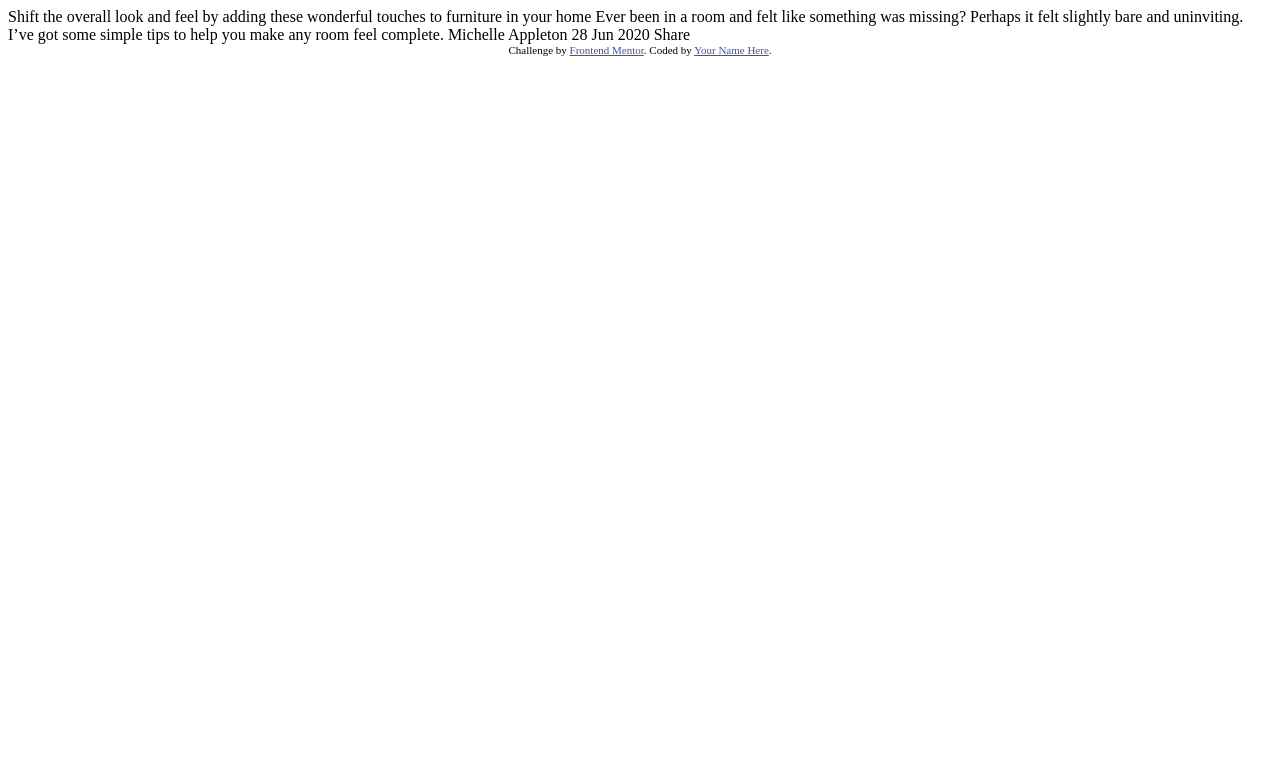
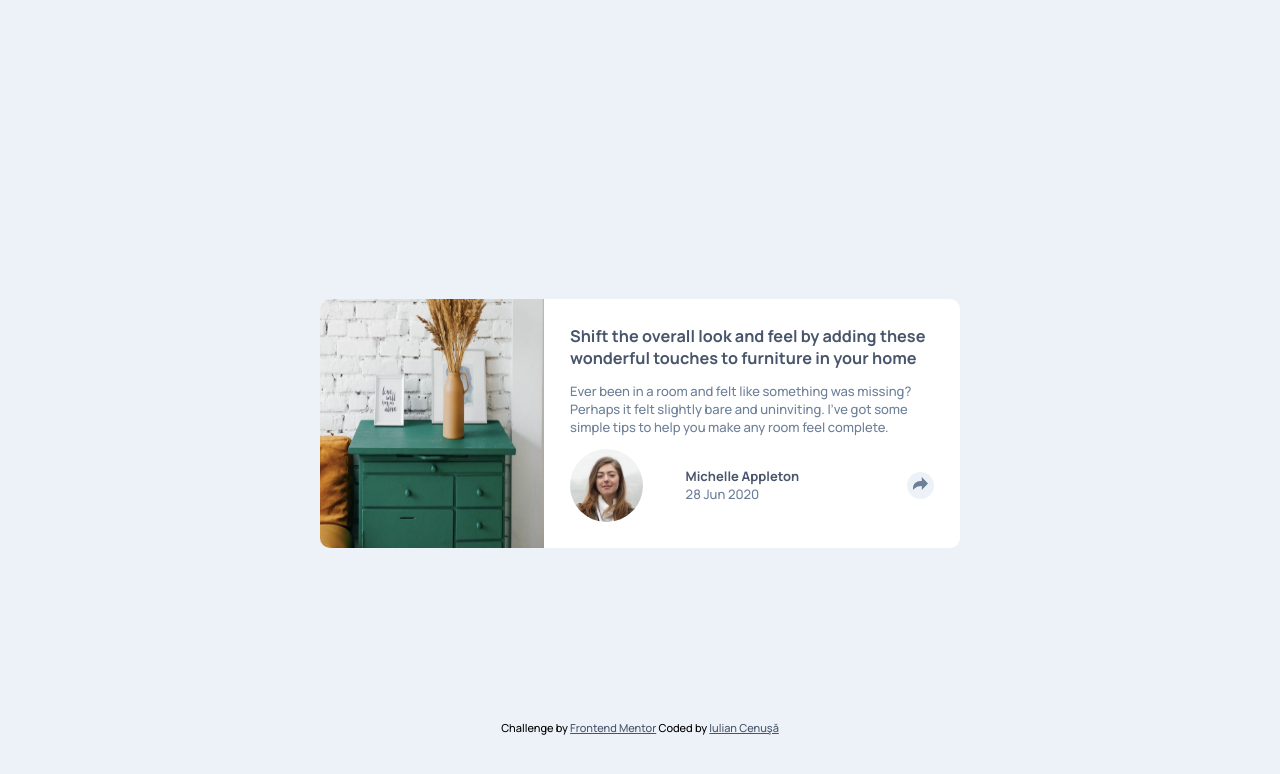
Before and after one commit to iulian-cenusa/frontend-mentor-article-preview-component, a plain HTML site: page index.html in a window 1280 px wide. Drawn offline with Linux system fonts and the light colour scheme.

Commit message:
Fixed front-end part

```diff
--- /dev/null
+++ b/desktop.css
@@ -0,0 +1,13 @@
+/* CSS for desktop view */
+@media (min-width: 768px) {
+    main{
+        flex-direction: row;
+        width: 50%;
+        margin: 23em 0 0 0;
+    }
+    #drawers{
+        width: 35%;
+        border-bottom-left-radius: 10px;
+        border-top-right-radius: 0;
+    }
+}
--- a/index.html
+++ b/index.html
@@ -2,35 +2,60 @@
 <html lang="en">
 <head>
   <meta charset="UTF-8">
-  <meta name="viewport" content="width=device-width, initial-scale=1.0"> <!-- displays site properly based on user's device -->
+  <meta name="viewport" content="width=device-width, initial-scale=1.0">
 
   <link rel="icon" type="image/png" sizes="32x32" href="./images/favicon-32x32.png">
 
   <title>Frontend Mentor | Article preview component</title>
 
-  <!-- Feel free to remove these styles or customise in your own stylesheet 👍 -->
   <style>
     .attribution { font-size: 11px; text-align: center; }
-    .attribution a { color: hsl(228, 45%, 44%); }
+    .attribution a { color: hsl(217, 19%, 35%); }
   </style>
+
+  <link rel="stylesheet" href="style.css"> <!-- Basic elements -->
+  <link rel="stylesheet" href="main.css"> <!-- Main element childs -->
+  <link rel="stylesheet" href="mobile.css">
+  <link rel="stylesheet" href="desktop.css">
+
 </head>
 <body>
 
-  Shift the overall look and feel by adding these wonderful
-  touches to furniture in your home
+<main>
+  <img id="drawers" src="./images/drawers.jpg" alt="drawers" />
+  <div class="container">
+    <h1>  Shift the overall look and feel by adding these wonderful
+      touches to furniture in your home</h1>
+      <p>  Ever been in a room and felt like something was missing? Perhaps
+        it felt slightly bare and uninviting. I’ve got some simple tips
+        to help you make any room feel complete.</p>
+    <div id="container-bottom">
+      <img id="avatar" src="./images/avatar-michelle.jpg" alt="avatar">
+      <div id="container-bottom-info">
+        <span id="name">Michelle Appleton</span>
+        <span id="date">28 Jun 2020</span>
+      </div>
+      <div id="share">
+        <input type="checkbox" id="share-button" />
+        <label for="share-button">
+          <img src="./images/icon-share.svg" alt="share">
+        </label>
+        <div id="share-popup">
+          <img src="./images/icon-facebook.svg" alt="facebook">
+          <img src="./images/icon-twitter.svg" alt="twitter">
+          <img src="./images/icon-pinterest.svg" alt="pinterest">
+        </div>
+      </div>
+    </div>
+  </div>
+</main>
 
-  Ever been in a room and felt like something was missing? Perhaps
-  it felt slightly bare and uninviting. I’ve got some simple tips
-  to help you make any room feel complete.
+<footer>
+      <div class="attribution">
+        <p>Challenge by <a href="https://www.frontendmentor.io?ref=challenge" target="_blank"> Frontend Mentor</a>
+        Coded by <a href="https://github.com/iulian-cenusa"> Iulian Cenuşă</a></p>
+      </div>
+</footer>
 
-  Michelle Appleton
-  28 Jun 2020
-
-  Share
-
-  <div class="attribution">
-    Challenge by <a href="https://www.frontendmentor.io?ref=challenge" target="_blank">Frontend Mentor</a>.
-    Coded by <a href="#">Your Name Here</a>.
-  </div>
 </body>
 </html>
--- /dev/null
+++ b/main.css
@@ -0,0 +1,76 @@
+/* This CSS file contains the styles for main component and childs*/
+
+#drawers{
+    border-top-left-radius: 10px;
+}
+
+.container{
+    display: flex;
+    flex-direction: column;
+    padding: 2em;
+}
+
+.container h1{
+    color: hsl(217, 19%, 35%);
+    font-weight: 700;
+    font-size: 1.25em;
+}
+
+.container p{
+    color: hsl(214, 17%, 51%);
+    margin: 1em 0 0 0;
+    font-weight: 500;
+}
+
+#container-bottom{
+    display: flex;
+    flex-direction: row;
+    margin: 1em 0 0 0;
+    justify-content: space-between;
+    align-items: center;
+    color: hsl(214, 17%, 51%);
+
+}
+#avatar{
+    width: 20%;
+    border-radius: 50%;
+}
+
+#container-bottom-info{
+    display: flex;
+    flex-direction: column;
+    margin: 0 5em 0 0;
+}
+
+#name{
+    color: hsl(217, 19%, 35%);
+    font-weight: 700;
+}
+
+#share{
+    background-color: hsl(210, 46%, 95%);
+    border-radius: 50%;
+    width: 27px;
+    height: 27px;
+    display: flex;
+    flex-direction: column;
+    align-items: center;
+    justify-content: center;
+}
+
+input{
+    display: none;
+}
+
+input + label + #share-popup {
+    display: none;
+}
+
+input:checked + label + #share-popup {
+    display: flex;
+}
+
+#share-popup{
+    width: 350pc;
+    height: 100px;
+}
--- /dev/null
+++ b/mobile.css
@@ -0,0 +1,13 @@
+/* CSS for mobile view */
+@media (min-width: 375px){
+    main{
+        flex-direction: column;
+        width: 90%;
+        margin: 10em 1em 1em 1em;
+    }
+    #drawers{
+        width: 100%;
+        border-top-right-radius: 10px;
+        border-bottom-left-radius: 0;
+    }
+}
--- /dev/null
+++ b/style.css
@@ -0,0 +1,33 @@
+/*This CSS file contains the styles for the high level elements except for childs of main component*/
+@import url('https://fonts.googleapis.com/css2?family=Manrope:wght@500;700&display=swap');
+
+* {
+    margin: 0;
+    padding: 0;
+    box-sizing: border-box;
+}
+
+html{
+    font-size: 13px;
+    font-family: 'Manrope', sans-serif;
+}
+
+body{
+    min-height: 100vh;
+    display: flex;
+    flex-direction: column;
+    align-items: center;
+    justify-content: space-between;
+    background-color: hsl(210, 46%, 95%);
+
+}
+
+main{
+    background: white;
+    border-radius: 10px;
+    display: flex;
+}
+
+footer{
+    margin: 1em 1em 5em 1em;
+}
```
Also changed, not shown: 1 other file.
